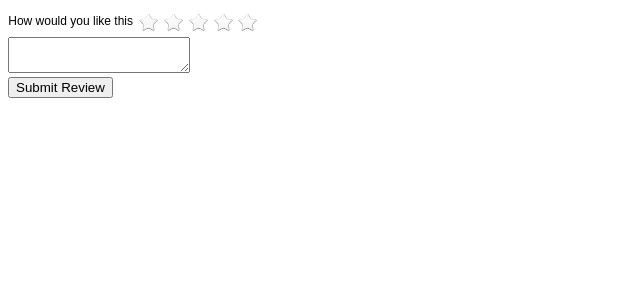
After one commit to pichao314/Retail-website, a PHP site: page /review.html in a window 1280 px wide. The commit adds this page. Shown: the top 300 px of the page, without its empty margins (0-640 px from the left). Run offline with PHP 8.4, Linux system fonts and the light colour scheme.

Commit message:
review and rating function tested, wait for deploy.

```diff
--- a/db.sql
+++ b/db.sql
@@ -1,5 +1,6 @@
 CREATE TABLE Users (id INT(6) UNSIGNED AUTO_INCREMENT PRIMARY KEY,firstname VARCHAR(30) NOT NULL,lastname VARCHAR(30)
- NOT NULL,email VARCHAR(50),homeaddr VARCHAR(50),homephone VARCHAR(50),cellphone VARCHAR(50),reg_date TIMESTAMP DEFAULT CURRENT_TIMESTAMP ON UPDATE CURRENT_TIMESTAMP);
+ NOT NULL,email VARCHAR(50),password VARCHAR(50) default 'password',homeaddr VARCHAR(50),homephone VARCHAR(50),cellphone VARCHAR(50),
+ reg_date TIMESTAMP DEFAULT CURRENT_TIMESTAMP ON UPDATE CURRENT_TIMESTAMP);
 INSERT INTO Users (firstname, lastname, email, homeaddr, homephone, cellphone) VALUES ('Franchesca', 'Kirch',
 'Franchesca@example.com','Kirch home','0000000','0000000');
 INSERT INTO Users (firstname, lastname, email, homeaddr, homephone, cellphone) VALUES ('Detra', 'Yeomans',
--- /dev/null
+++ b/javascript/review.js
@@ -0,0 +1,47 @@
+var TB = function () {
+    var T$ = function (id) {
+        return document.getElementById(id)
+    }
+    var T$$ = function (r, t) {
+        return (r || document).getElementsByTagName(t)
+    }
+    var Stars = function (cid, rid, hid, config) {
+        var lis = T$$(T$(cid), 'li'), curA;
+        for (var i = 0, len = lis.length; i < len; i++) {
+            lis[i]._val = i;
+            lis[i].onclick = function () {
+                //generate score
+                var score = T$$(this, 'a')[0].getAttribute('value');
+                T$(rid).innerHTML = '<em>' + (T$(hid).value = score)
+                    + 'star</em> - ' + config.info[this._val];
+                curA = T$$(T$(cid), 'a')[T$(hid).value / config.step - 1];
+
+                // ajax convert variable to php ,save to sql
+                var xmlhttp;
+                if (window.XMLHttpRequest) {// code for IE7+, Firefox, Chrome, Opera, Safari
+                    xmlhttp = new XMLHttpRequest();
+                } else {// code for IE6, IE5
+                    xmlhttp = new ActiveXObject("Microsoft.XMLHTTP");
+                }
+                xmlhttp.open("GET", "review.php?score=" + score, true);
+                xmlhttp.send();
+
+            };
+            lis[i].onmouseout = function () {
+                curA && (curA.className += config.curcss);
+            }
+            lis[i].onmouseover = function () {
+                curA
+                && (curA.className = curA.className.replace(
+                    config.curcss, ''));
+            }
+        }
+    };
+    return {
+        Stars: Stars
+    }
+}().Stars('stars2', 'stars2-tips', 'stars2-input', {
+    'info': ['Terrible', 'Bad', 'So So', 'Good', 'Amazing'],
+    'curcss': ' current-rating',
+    'step': 20
+});
--- /dev/null
+++ b/review.html
@@ -0,0 +1,43 @@
+<!DOCTYPE html>
+<html lang="en">
+<head>
+    <meta http-equiv="Content-Type" content="text/html; charset=utf-8">
+    <title>Review</title>
+    <link rel="stylesheet" type="text/css" href="style/review.css">
+</head>
+<body>
+
+<div class="background" id="background">
+    <div class="mainContent" id="mainContent">
+        <div class="gen3">
+            <div class="shop-rating">
+                <span class="title">How would you like this product？</span>
+                <ul class="rating-level" id="stars2">
+                    <li><a href="javascript:void(0);" class="one-star"
+                           value="1">1</a></li>
+                    <li><a href="javascript:void(0);" class="two-stars"
+                           value="2">2</a></li>
+                    <li><a href="javascript:void(0);" class="three-stars"
+                           value="3">3</a></li>
+                    <li><a href="javascript:void(0);" class="four-stars"
+                           value="4">4</a></li>
+                    <li><a href="javascript:void(0);" class="five-stars"
+                           value="5">5</a></li>
+                </ul>
+                <span id="stars2-tips" class="result"></span> <input type="hidden"
+                                                                     id="stars2-input" name="b" value="" size="2">
+            </div>
+            <!-- js file -->
+            <script language="javascript" type="text/javascript" src="javascript/review.js"></script>
+        </div>
+        <div>
+            <form action="review.php" method="post">
+                <textarea name="content"></textarea>
+                <div><input type="submit" value="Submit Review"/></div>
+            </form>
+        </div>
+    </div>
+
+</div>
+</body>
+</html>
--- /dev/null
+++ b/style/review.css
@@ -0,0 +1,113 @@
+ul,li {
+    margin: 0;
+    padding: 0;
+    border: 0;
+}
+.shop-rating {
+    height: 25px;
+    overflow: hidden;
+    zoom: 1;
+    padding: 2px 0;
+    position: relative;
+    z-index: 999;
+    font: 12px Arial;
+    color: #000;
+    line-height: 1.2em;
+}
+.shop-rating span {
+    height: 23px;
+    display: block;
+    line-height: 23px;
+    float: left;
+}
+
+.shop-rating span.title {
+    width: 125px;
+    text-align: right;
+    margin-right: 5px;
+}
+
+.shop-rating ul {
+    float: left;
+}
+
+.shop-rating .result {
+    margin-left: 20px;
+    padding-top: 2px;
+}
+
+.shop-rating .result span {
+    color: #ff6d02;
+}
+
+.rating-level,.rating-level a {
+    background: url("../resource/stars.png") no-repeat scroll 1000px 1000px;
+}
+
+.rating-level {
+    background-position: 0px 0px;
+    width: 120px;
+    height: 23px;
+    position: relative;
+    z-index: 1000;
+}
+
+.shop-rating .result em {
+    color: #f60;
+    font-family: arial;
+    font-weight: bold;
+}
+
+.rating-level li {
+    display: inline;
+}
+
+.rating-level a {
+    line-height: 23px;
+    height: 23px;
+    position: absolute;
+    top: 0px;
+    left: 0px;
+    text-indent: -999em;
+    *zoom: 1;
+    outline: none;
+}
+
+.rating-level a.one-star {
+    width: 20%;
+    z-index: 6;
+}
+
+.rating-level a.two-stars {
+    width: 40%;
+    z-index: 5;
+}
+
+.rating-level a.three-stars {
+    width: 60%;
+    z-index: 4;
+}
+
+.rating-level a.four-stars {
+    width: 80%;
+    z-index: 3;
+}
+
+.rating-level a.five-stars {
+    width: 100%;
+    z-index: 2;
+}
+
+.rating-level .current-rating,.rating-level a:hover {
+    background-position: 0 -28px
+}
+
+.rating-level a.one-star:hover,.rating-level a.two-stars:hover,.rating-level a.one-star.current-rating,.rating-level a.two-stars.current-rating
+{
+    background-position: 0 -116px;
+}
+
+.rating-level .three-stars .current-rating,.rating-level .four-stars .current-rating,.rating-level .five-stars .current-rating
+{
+    background-position: 0 -28px;
+}
--- a/users.php
+++ b/users.php
@@ -32,7 +32,7 @@ if (isset($_SESSION['islogin'])) {
 
     $servername = "127.0.0.1";
     $username = "root";
-    $password = "271828ppp";
+    $password = "password";
     $dbname = "pc314";
 
 // Create connection
```
Also changed, not shown: login.php (+36 -0 lines), review.php (added, +55 -0 lines), review.sql (added, +10 -0 lines), test_lg.php (added, +26 -0 lines), test_review.php (added, +41 -0 lines), resource/stars.png (added).
